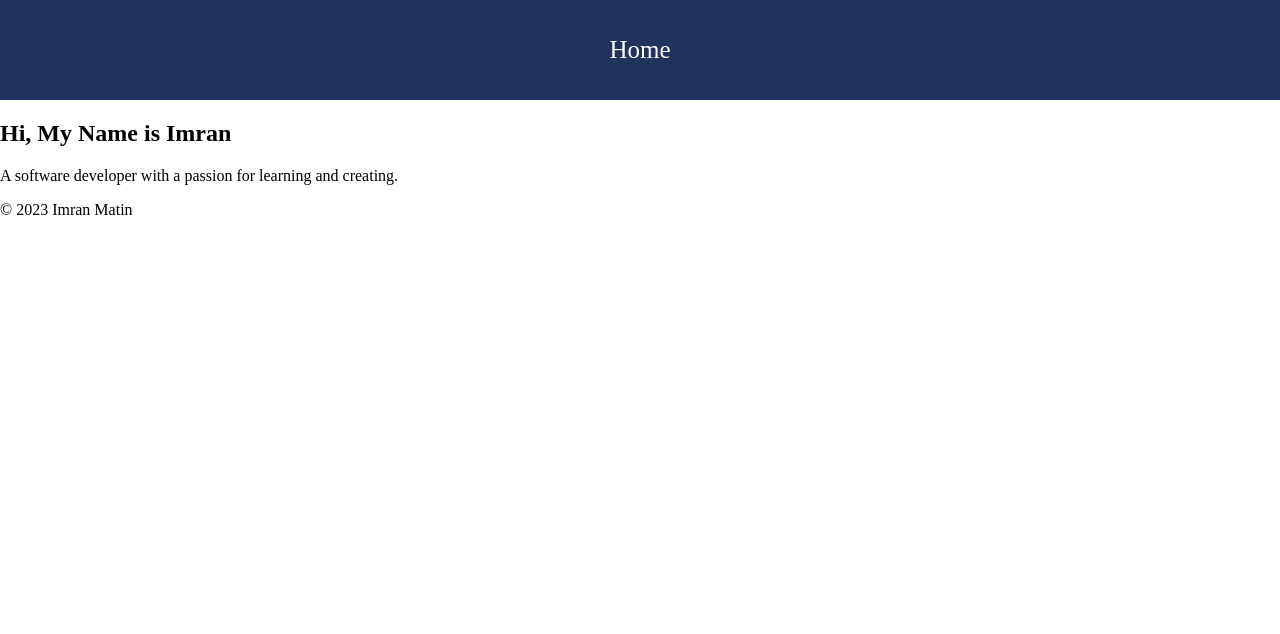
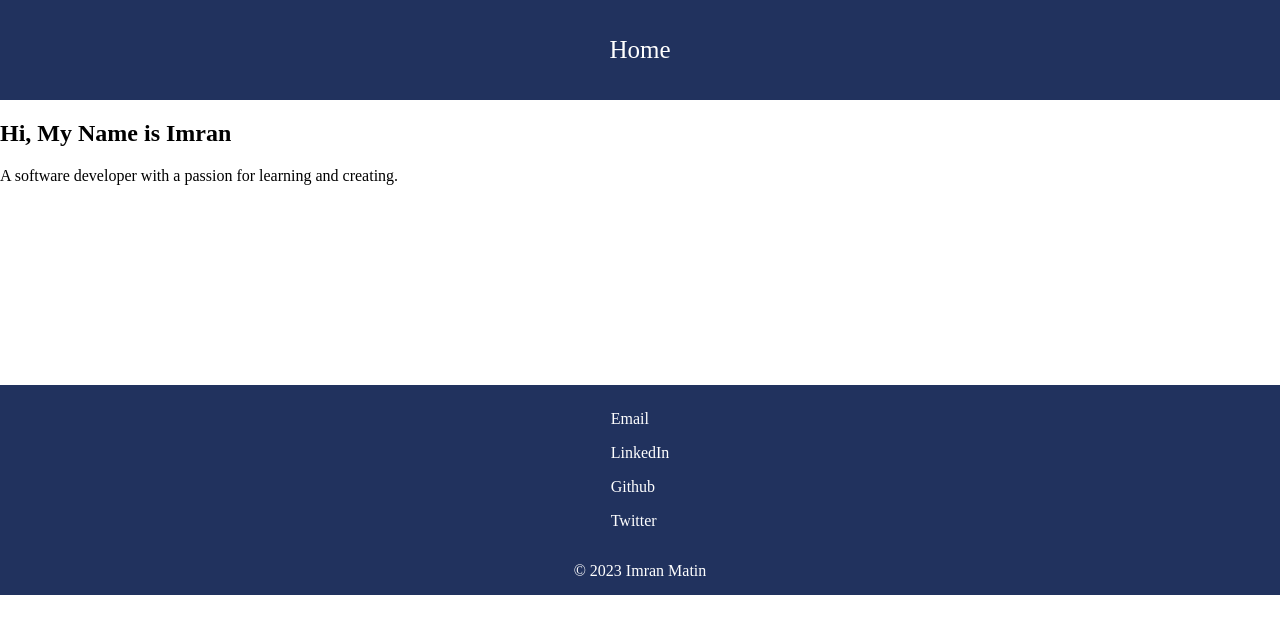
Before and after one commit to imranmatin23/imranmatin23.github.io, a React (Create React App) app: page / in a window 1280 px wide. Shown: the top 634 px of the page. Built offline with nearby package versions, Linux system fonts and the light colour scheme.

Commit message:
Create simple Footer

```diff
--- a/src/components/Footer.js
+++ b/src/components/Footer.js
@@ -3,7 +3,14 @@ import "../styles/Footer.css";
 
 function Footer() {
   return (
-    <div >
+    <div className="footer">
+      <div className="socialMedia">
+        {/* TODO: Use Icons */}
+        <p>Email</p>
+        <p>LinkedIn</p>
+        <p>Github</p>
+        <p>Twitter</p>
+      </div>
       <p> &copy; 2023 Imran Matin</p>
     </div>
   );
--- a/src/styles/Footer.css
+++ b/src/styles/Footer.css
@@ -0,0 +1,28 @@
+.footer {
+    width: 100%;
+    height: 200px;
+    background: #21325e;
+    display: flex;
+    justify-content: center;
+    align-items: center;
+    flex-direction: column;
+    padding-top: 10px;
+    margin-top: 200px;
+  }
+
+.socialMedia svg {
+    color: white;
+    margin: 20px;
+    font-size: 70px;
+    cursor: pointer;
+}
+
+.footer p {
+    color: white;
+}
+
+@media only screen and (max-width: 600px) {
+    .footer svg {
+        font-size: 50px;
+    }
+}
```
